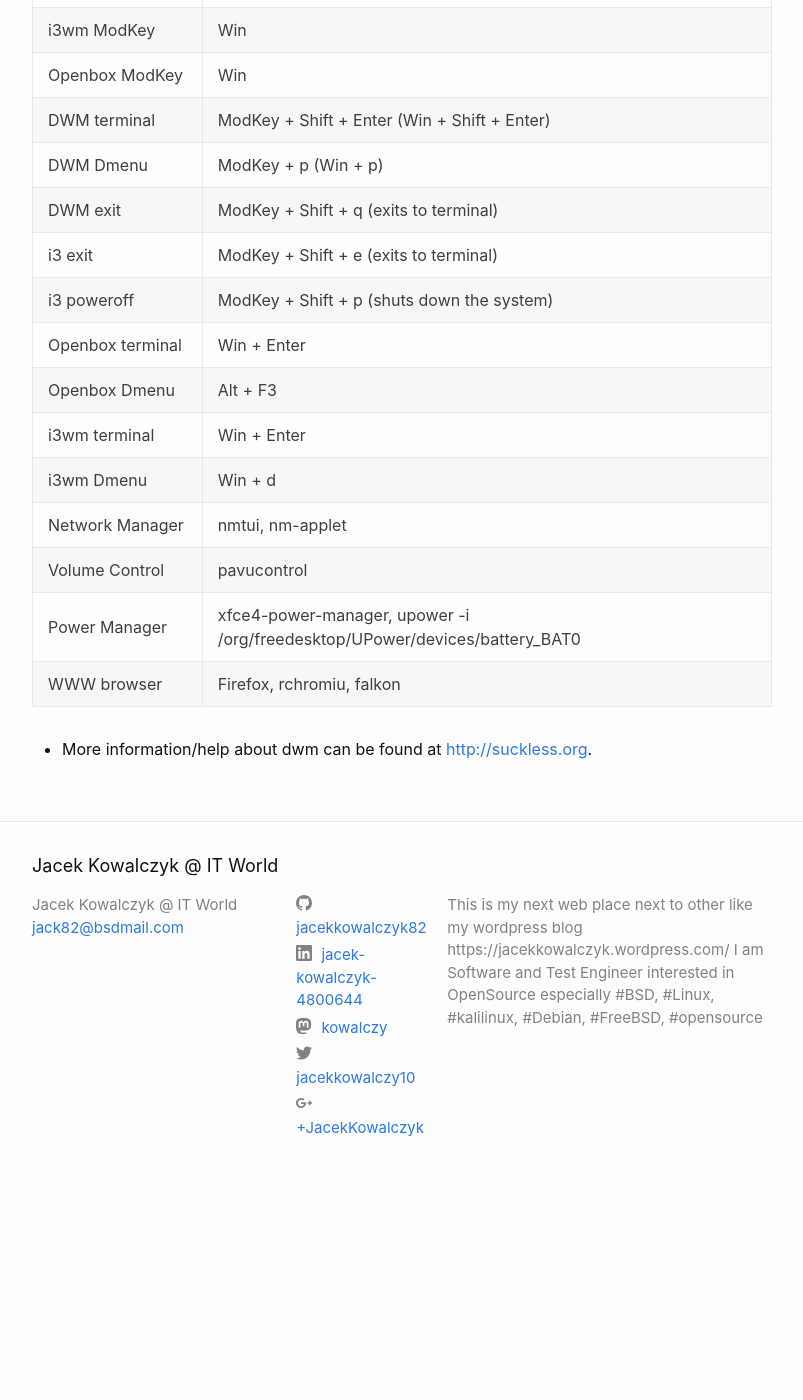
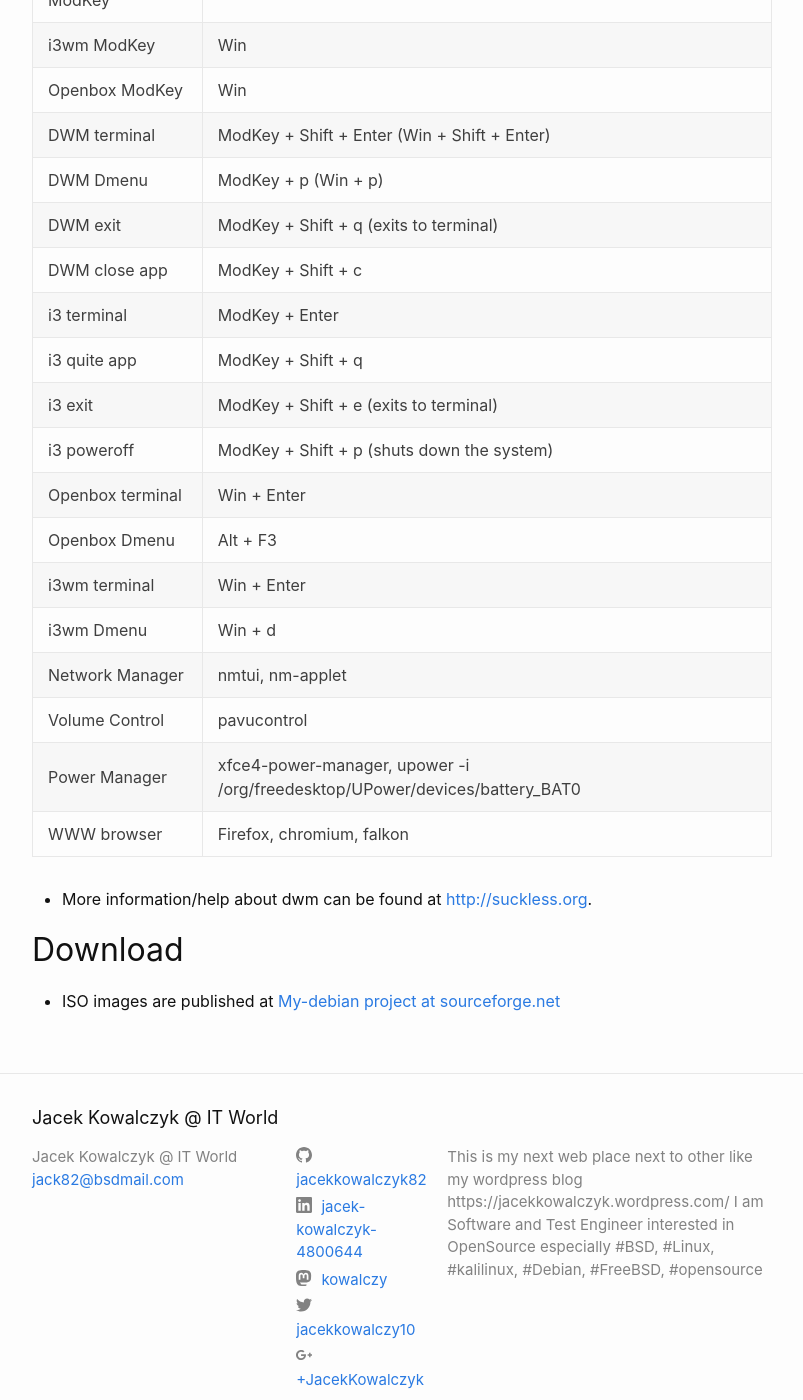
Before and after one commit to jacekkowalczyk82/jacekkowalczyk82.github.io, a Jekyll site: the page built from my-debian.md, in a window 1280 px wide and 1400 px high, scrolled down 1310 px. Shown: the whole window, without its empty margins (238-1041 px from the left). Built offline with Jekyll 4.4.1, drawn with Linux system fonts in a browser that asks for light colours; before the commit the page ends 2509 px from its top, so only the background shows below that; some of the changed text lies outside the part shown.

Commit message:
fixed typos, added keyboard shortcuts

```diff
--- a/my-debian.md
+++ b/my-debian.md
@@ -32,6 +35,9 @@ permalink: /my-debian/
 |DWM terminal      |ModKey + Shift + Enter (Win + Shift + Enter)                                        |
 |DWM Dmenu         |ModKey + p (Win + p)                                                                |
 |DWM exit          |ModKey + Shift + q (exits to terminal)                                              |
+|DWM close app     |ModKey + Shift + c                                                                  |
+|i3 terminal       |ModKey + Enter                                                                      |
+|i3 quite app      |ModKey + Shift + q                                                                  |
 |i3 exit           |ModKey + Shift + e (exits to terminal)                                              |
 |i3 poweroff       |ModKey + Shift + p (shuts down the system)                                          |
 |Openbox terminal  |Win + Enter                                                                         |
@@ -41,7 +47,12 @@ permalink: /my-debian/
 |Network Manager   |nmtui, nm-applet                                                                    |
 |Volume Control    |pavucontrol                                                                         |
 |Power Manager     |xfce4-power-manager, upower -i /org/freedesktop/UPower/devices/battery_BAT0         |
-|WWW browser       |Firefox, rchromiu, falkon                                                           |
+|WWW browser       |Firefox, chromium, falkon                                                           |
 
 
 * More information/help about dwm can be found at [http://suckless.org](http://suckless.org).
+
+
+## Download
+
+* ISO images are published at [My-debian project at sourceforge.net](https://sourceforge.net/projects/my-debian/files/live-buster-dwm-openbox-i3-xfce/)
```
Also changed, not shown: other parts of my-debian.md (+4 -1 lines).
